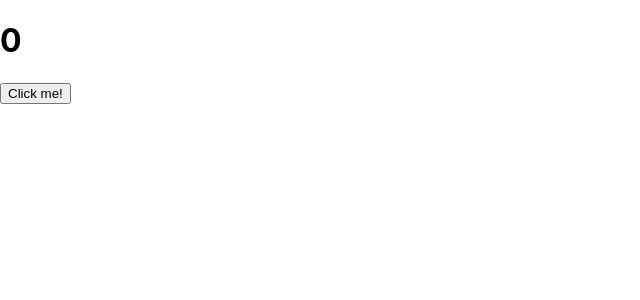
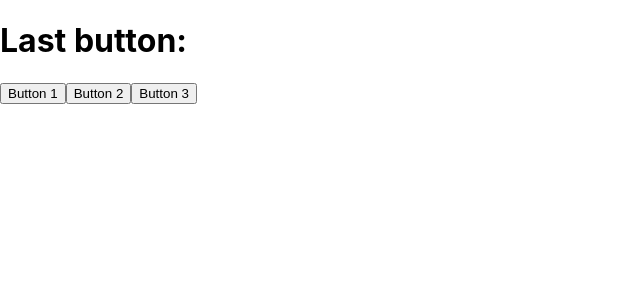
Before and after one commit to Katilina88/DevelhopeReact, a React (Create React App) app in the folder my-app/: page / in a window 1280 px wide. Shown: the top 300 px of the page, without its empty margins (0-640 px from the left). Built offline with nearby package versions, Linux system fonts and the light colour scheme.

Commit message:
feat: aggiunto esercizio events-03

```diff
--- a/my-app/src/App.js
+++ b/my-app/src/App.js
@@ -3,7 +3,7 @@ import React from "react";
 import Counter from './Counter';
 
 import ClickCounter from "./ClickCounter";
-
+import ClickTracker from "./ClickTracker";
 
 
 class App extends React.Component {
@@ -13,7 +13,8 @@ class App extends React.Component {
 
 
        {/*<Counter initialCount={5} increment={3} interval={3000}/>*/}
-       <ClickCounter />
+       {/*<ClickCounter />*/}
+       <ClickTracker />
 
       </div>
     )
--- a/my-app/src/ClickCounter.js
+++ b/my-app/src/ClickCounter.js
@@ -1,4 +1,4 @@
-import React from 'react'
+{/*import React from 'react'
 
 class ClickCounter extends React.Component {
     constructor(props) {
@@ -24,4 +24,4 @@ class ClickCounter extends React.Component {
     }
 }
 
-export default ClickCounter
+export default ClickCounter*/}
--- /dev/null
+++ b/my-app/src/ClickTracker.js
@@ -0,0 +1,27 @@
+import React from 'react';
+
+class ClickTracker extends React.Component {
+  state = {
+    lastPressedButton: '',
+  };
+
+
+  handleClickButton = (event) => {
+    this.setState(() => {
+      return { lastPressedButton: event.target.innerHTML }
+    });
+  };
+
+  render() {
+    return (
+      <div>
+        <h1>Last button: {this.state.lastPressedButton}</h1>
+        <button onClick={this.handleClickButton}>Button 1</button>
+        <button onClick={this.handleClickButton}>Button 2</button>
+        <button onClick={this.handleClickButton}>Button 3</button>
+      </div>
+    );
+  }
+}
+
+export default ClickTracker;
```
